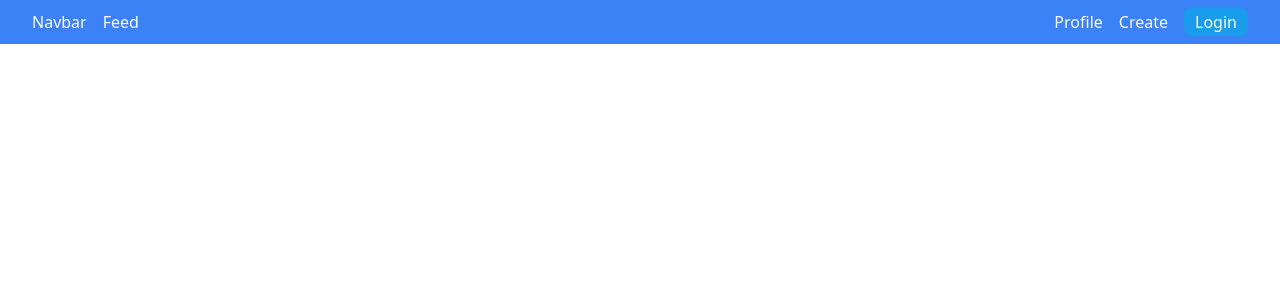
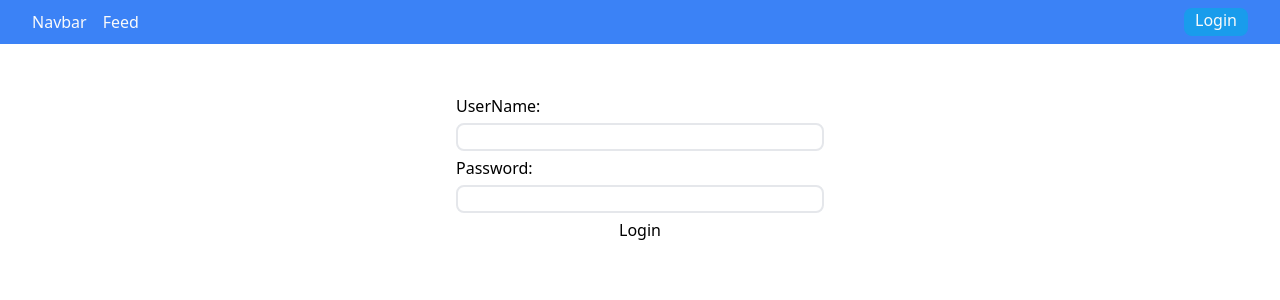
Before and after one commit to SHUSHI1137/my-first-react-app, a React (Vite) app: page /login in a window 1280 px wide. Shown: the top 300 px of the page. Built offline with nearby package versions, Linux system fonts and the light colour scheme.

Commit message:
update feat auth, handleAuth by guarded

```diff
--- a/src/App.tsx
+++ b/src/App.tsx
@@ -5,16 +5,27 @@ import Home from './pages/Home'
 import Profile from './pages/Profile'
 import CreatePost from './pages/CreatePost'
 import PostDetail from './pages/PostDetail'
+import Login from './pages/Login'
+import GuardedRoute from './guard/GuardedRoute'
+import { useAuth } from './providers/AuthProvider'
 
 function App() {
+  const { isLoggedIn } = useAuth()
+
   return (
     <div className="App">
       <Navbar />
       <Routes>
         <Route path="/" element={<Home />} />
-        <Route path="/profile" element={<Profile />} />
-        <Route path="/create" element={<CreatePost />} />
         <Route path="/post/:id" element={<PostDetail />} />
+
+        <Route element={<GuardedRoute isRouteAccessible={isLoggedIn} redirectRoute="/login" />}>
+          <Route path="/profile" element={<Profile />} />
+          <Route path="/create" element={<CreatePost />} />
+        </Route>
+        <Route element={<GuardedRoute isRouteAccessible={!isLoggedIn} redirectRoute="/" />}>
+          <Route path="/login" element={<Login />} />
+        </Route>
       </Routes>
     </div>
   )
--- a/src/components/Greeting.tsx
+++ b/src/components/Greeting.tsx
@@ -1,16 +1,14 @@
+import { useAuth } from '../providers/AuthProvider'
 import classes from './Greeting.module.css'
 
-interface IGreetingProps {
-  name: string
-  isLoggedIn: boolean
-}
+const Greeting = () => {
+  const { username } = useAuth()
 
-const Greeting = ({ name, isLoggedIn }: IGreetingProps) => {
   return (
     <>
       <div className={classes.card}>
         <h3>Welcome!</h3>
-        <p>{isLoggedIn ? name : 'Unknown'}</p>
+        <p>{username}</p>
       </div>
     </>
   )
--- a/src/components/Navbar.tsx
+++ b/src/components/Navbar.tsx
@@ -1,11 +1,11 @@
 import { NavLink } from 'react-router-dom'
 import classes from './Navbar.module.css'
 import { useAuth } from '../providers/AuthProvider'
+import { Link } from 'react-router-dom'
 
+// Call for use function useAuth
 const Navbar = () => {
-  const { isLoggedIn } = useAuth()
-
-  console.log('from navbar:', isLoggedIn)
+  const { isLoggedIn, logout } = useAuth()
 
   return (
     <nav className="flex justify-between bg-[#3b82f6] box-border w-full h-auto px-8 py-2 item-center text-neutral-50">
@@ -16,13 +16,23 @@ const Navbar = () => {
         </NavLink>
       </div>
       <div className={classes.menu}>
+        {isLoggedIn ? (
+          <>
             <NavLink className={({ isActive }) => (isActive ? classes.active : classes.inactive)} to="/profile">
               Profile
             </NavLink>
             <NavLink className={({ isActive }) => (isActive ? classes.active : classes.inactive)} to="/create">
               Create
             </NavLink>
-        <button className="bg-sky-500/75 h-7 w-16 rounded-lg">Login</button>
+            <Link to="/" className={classes.login} onClick={logout}>
+              Log out
+            </Link>
+          </>
+        ) : (
+          <Link to="/login" className="bg-sky-500/75 h-7 w-16 rounded-lg cen text-center">
+            Login
+          </Link>
+        )}
       </div>
     </nav>
   )
--- /dev/null
+++ b/src/guard/GuardedRoute.tsx
@@ -0,0 +1,12 @@
+import { Navigate, Outlet } from 'react-router-dom'
+
+interface IGuardedRouteProps {
+  isRouteAccessible: boolean
+  redirectRoute: string
+}
+
+const GuardedRoute = ({ isRouteAccessible, redirectRoute }: IGuardedRouteProps) => {
+  return isRouteAccessible ? <Outlet /> : <Navigate to={redirectRoute} replace />
+}
+
+export default GuardedRoute
--- a/src/pages/Home.tsx
+++ b/src/pages/Home.tsx
@@ -1,17 +1,18 @@
+import usePosts from '../hooks/usePosts'
 import classes from './Home.module.css'
 import Post from '../components/Post'
-import usePosts from '../hooks/usePosts'
 import { useAuth } from '../providers/AuthProvider'
 
 const Home = () => {
   const { posts, isLoading } = usePosts()
   const { isLoggedIn } = useAuth()
 
-  console.log('from home', isLoggedIn)
+  console.log(isLoggedIn)
 
   if (isLoading) return <h1>Loading...</h1>
 
   return (
+    <div className={classes.container}>
       <div className={classes.feedContainer}>
         <h2>Feed</h2>
         {posts &&
@@ -19,6 +20,7 @@ const Home = () => {
             return <Post key={post.id} post={post} />
           })}
       </div>
+    </div>
   )
 }
 
--- /dev/null
+++ b/src/pages/Login.module.css
@@ -0,0 +1,10 @@
+.loginForm {
+  display: flex;
+  flex-direction: column;
+  width: 400px;
+  height: auto;
+  background-color: white;
+  padding: 20px 16px;
+  border-radius: 10px;
+  gap: 5px;
+}
--- /dev/null
+++ b/src/pages/Login.tsx
@@ -0,0 +1,36 @@
+import { FormEvent, useState } from 'react'
+import { useAuth } from '../providers/AuthProvider'
+import classes from './Login.module.css'
+import { useNavigate } from 'react-router-dom'
+
+const Login = () => {
+  const { login } = useAuth()
+  const navigate = useNavigate()
+  const [username, setUsername] = useState<string>('')
+  const [password, setPassword] = useState<string>('')
+
+  const handleSubmit = async (e: FormEvent) => {
+    e.preventDefault()
+
+    try {
+      await login(username, password)
+      navigate('/')
+    } catch (err) {
+      console.log(err)
+    }
+  }
+
+  return (
+    <form className={classes.loginForm} onSubmit={handleSubmit}>
+      <label>UserName:</label>
+      <input type="text" onChange={(e) => setUsername(e.target.value)} className="border-2 rounded-lg" />
+
+      <label>Password:</label>
+      <input type="password" onChange={(e) => setPassword(e.target.value)} className="border-2 rounded-lg" />
+
+      <input type="submit" value="Login"></input>
+    </form>
+  )
+}
+
+export default Login
--- a/src/pages/Profile.tsx
+++ b/src/pages/Profile.tsx
@@ -3,7 +3,7 @@ import Greeting from '../components/Greeting'
 const Profile = () => {
   return (
     <div>
-      <Greeting name="Ae" isLoggedIn={true} />
+      <Greeting />
     </div>
   )
 }
--- a/src/providers/AuthProvider.tsx
+++ b/src/providers/AuthProvider.tsx
@@ -1,15 +1,23 @@
 import { ReactNode, createContext, useContext, useState } from 'react'
+import { CredentialDTO, LoginDTO } from '../types/dto'
+import axios from 'axios'
+import { useNavigate } from 'react-router-dom'
 
 interface IAuthProviderProps {
   children: ReactNode
 }
 
+// Create Context type for AuthContextType
 interface IAuthContextType {
   isLoggedIn: boolean
+  username: string | null
+  login: (username: string, password: string) => Promise<void>
+  logout: () => void
 }
-
+// Context is main state for share all in project
 const AuthContext = createContext<IAuthContextType | null>(null)
 
+// Create for Use useAuth
 export const useAuth = () => {
   const context = useContext(AuthContext)
 
@@ -18,10 +26,44 @@ export const useAuth = () => {
   return context
 }
 
+const token = localStorage.getItem('token')
+const user = localStorage.getItem('username')
+
 const AuthProvider = ({ children }: IAuthProviderProps) => {
-  const [isLoggedIn, setIsLoggedIn] = useState<boolean>(false)
+  const [isLoggedIn, setIsLoggedIn] = useState<boolean>(!!token)
+  const [username, setUsername] = useState<string | null>(user)
+  const navigate = useNavigate()
 
-  return <AuthContext.Provider value={{ isLoggedIn }}>{children}</AuthContext.Provider>
+  const login = async (username: string, password: string) => {
+    const loginBody: LoginDTO = { username, password }
+
+    try {
+      const res = await axios.post<CredentialDTO>('https://api.learnhub.thanayut.in.th/auth/login', loginBody, {
+        headers: { 'Content-Type': 'application/json' },
+      })
+
+      localStorage.setItem('token', res.data.accessToken)
+      localStorage.setItem('username', username)
+      setIsLoggedIn(true)
+      setUsername(username)
+    } catch (err) {
+      throw new Error('Invalid username or password')
+    }
+  }
+  const logout = () => {
+    localStorage.removeItem('token')
+    localStorage.removeItem('username')
+    setIsLoggedIn(false)
+    setUsername(null)
+
+    navigate('/')
+    // * example for clear local storage
+    // localStorage.clear
+    // setIsLoggedIn(false)
+    // setUsername(null)
+    // navigate('/')
+  }
+  return <AuthContext.Provider value={{ isLoggedIn, login, username, logout }}>{children}</AuthContext.Provider>
 }
 
 export default AuthProvider
```
Also changed, not shown: src/types/dto.ts (+9 -0 lines). Lines whose indentation alone changed are shown as unchanged.
